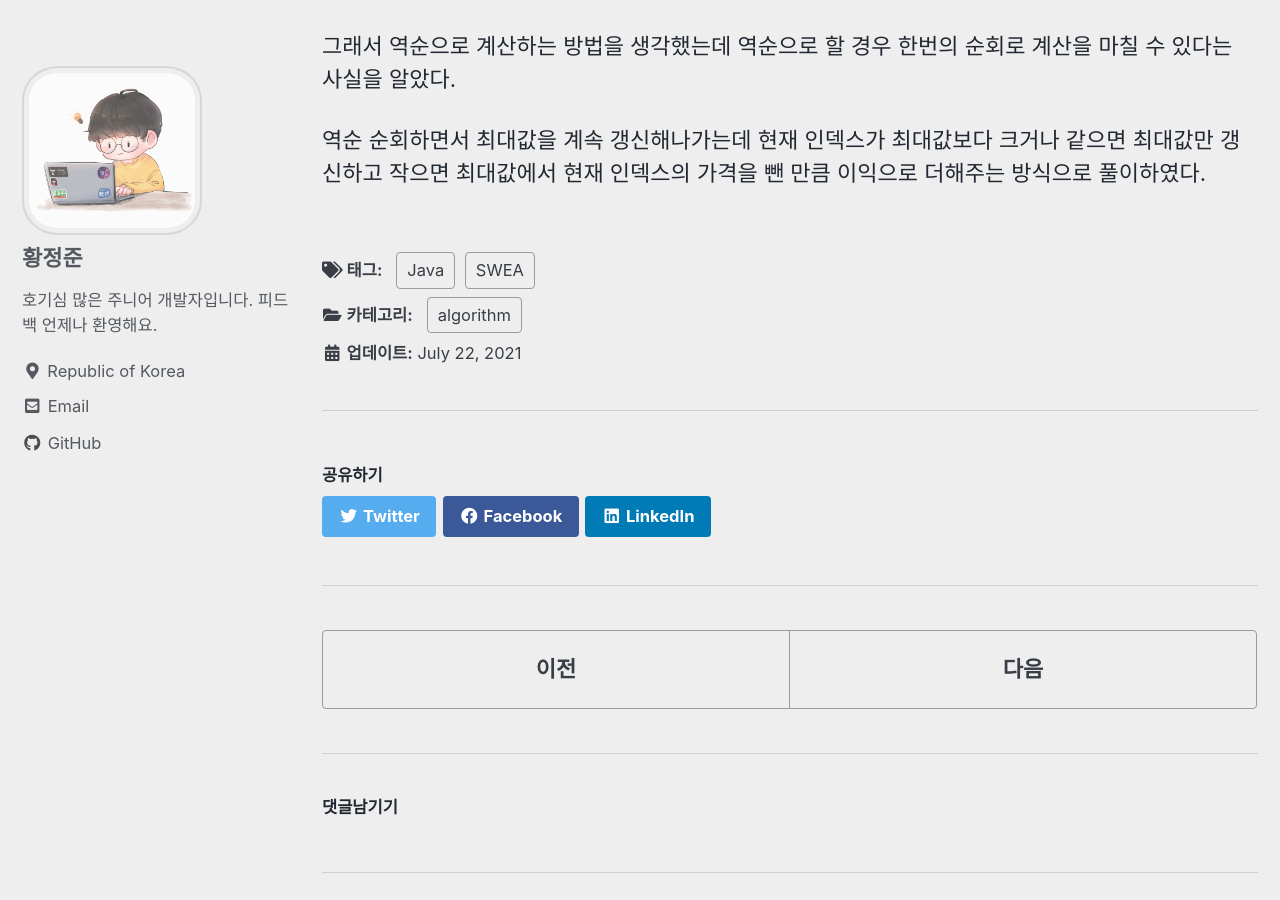
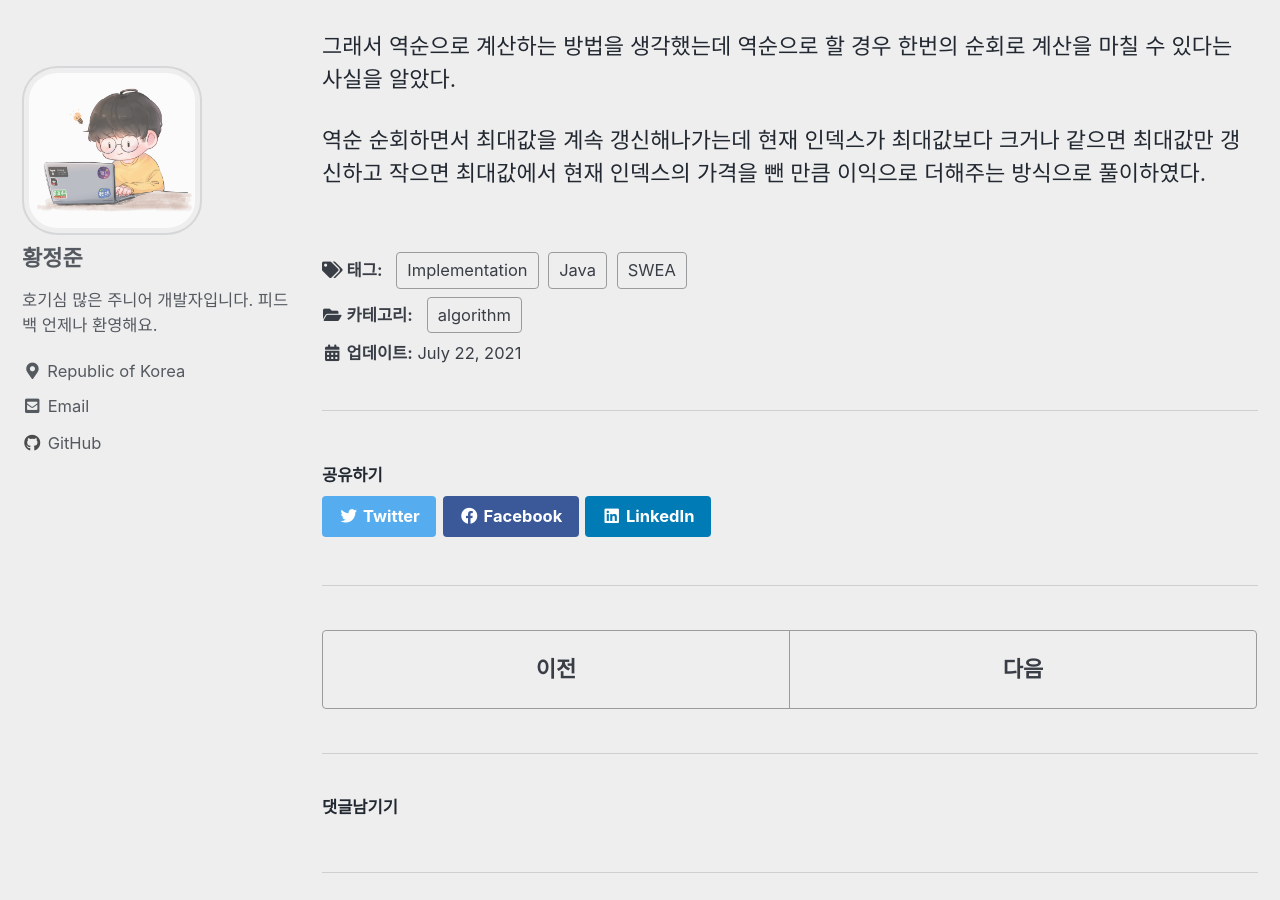
Before and after one commit to DeerGum/DeerGum.github.io, a Jekyll site: the page built from _posts/2021-07-22-algorithm-SWEA1859.md, in a window 1280 px wide and 900 px high, scrolled down 1941 px. Built offline with Jekyll 4.4.1, drawn with Linux system fonts in a browser that asks for light colours; cached includes are drawn as plain includes; comment, search, counter and statistics services are not loaded.

Commit message:
포스팅 오류 수정

```diff
--- a/_posts/2021-07-22-algorithm-SWEA1859.md
+++ b/_posts/2021-07-22-algorithm-SWEA1859.md
@@ -6,6 +6,7 @@ categories:
 tags:
   - SWEA
   - Java
+  - Implementation
 last_modified_at: 2021-07-22T08:06:00-05:00
 ---
 
```
Also changed, not shown: _posts/2021-08-05-algorithm-SWEA1210.md (+2 -3 lines).
